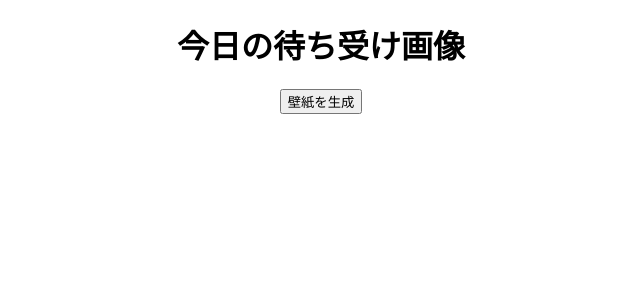
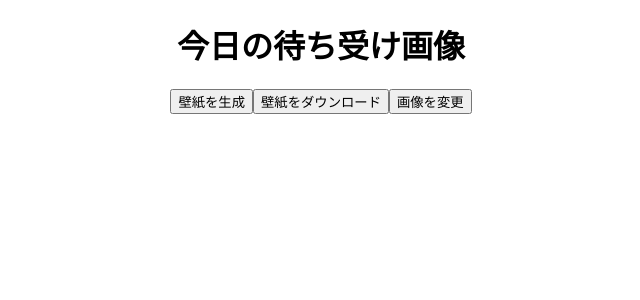
Before and after one commit to yu2615/Image-G, a React (Create React App) app in the folder image-g/: page / in a window 1280 px wide. Shown: the top 300 px of the page, without its empty margins (319-959 px from the left). Built offline with nearby package versions, Linux system fonts and the light colour scheme.

Commit message:
画像をチェンジするボタンをつけました

```diff
--- a/image-g/src/RandomImage.js
+++ b/image-g/src/RandomImage.js
@@ -1,6 +1,6 @@
+// RandomImage.js
 import React, { useState } from 'react';
 import axios from 'axios';
-import ImageDisplay from './components/ImageDisplay';
 
 const RandomImage = () => {
   const [imageUrl, setImageUrl] = useState('');
@@ -23,10 +23,20 @@ const RandomImage = () => {
     document.body.removeChild(link);
   };
 
+  const changeImage = () => {
+    generateRandomImage();
+  };
+
   return (
     <div>
       <button onClick={generateRandomImage}>壁紙を生成</button>
-      {imageUrl && <ImageDisplay imageUrl={imageUrl} downloadImage={downloadImage} />}
+      <button onClick={downloadImage}>壁紙をダウンロード</button>
+      <button onClick={changeImage}>画像を変更</button>
+      {imageUrl && (
+        <div>
+          <img src={imageUrl} alt="壁紙" style={{ maxWidth: '100%', marginTop: '20px' }} />
+        </div>
+      )}
     </div>
   );
 };
```
